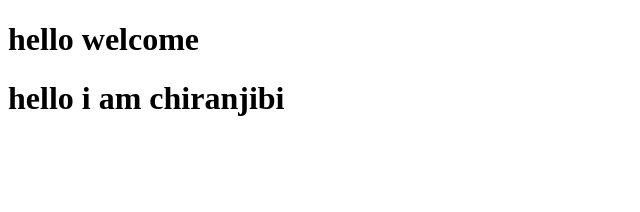
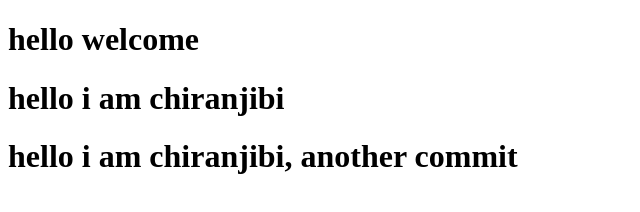
Before and after one commit to chiranjibi2016/angular2, a plain HTML site: page index.html in a window 1280 px wide. Shown: the whole page, without its empty margins (0-640 px from the left). Drawn offline with Linux system fonts and the light colour scheme.

Commit message:
my second commit

```diff
--- a/index.html
+++ b/index.html
@@ -9,5 +9,6 @@
 <body>
     <h1>hello welcome</h1>
     <h1>hello i am chiranjibi</h1>
+    <h1>hello i am chiranjibi, another commit</h1>
 </body>
 </html>
```
